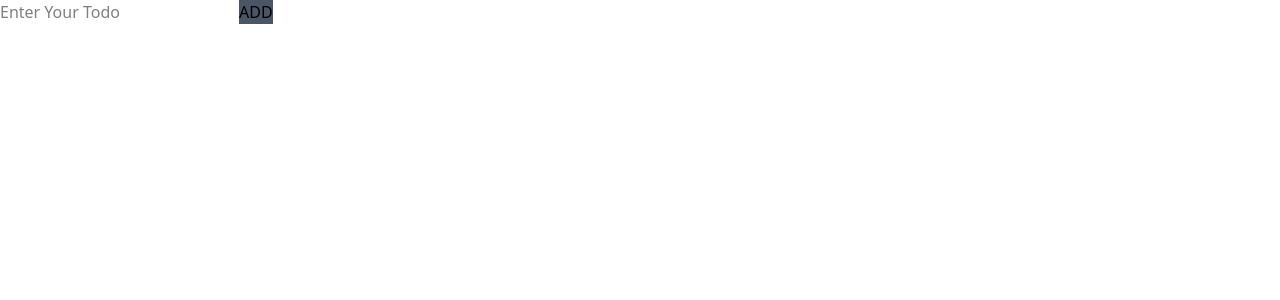
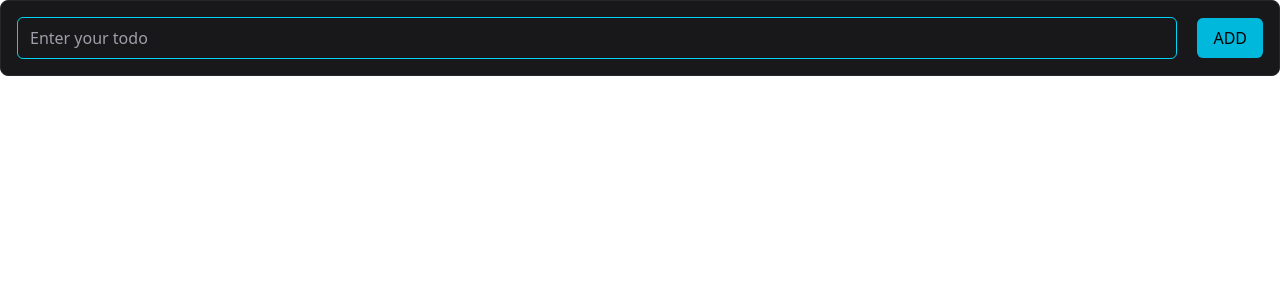
Before and after one commit to Rashid-Narikkodan/React_ToDo, a React (Vite) app: page / in a window 1280 px wide. Shown: the top 300 px of the page. Built offline with nearby package versions, Linux system fonts and the light colour scheme.

Commit message:
update- Buttons add generic attributes, form designed, app.jsx wrapped in main with updated layout

```diff
--- a/src/components/Button.tsx
+++ b/src/components/Button.tsx
@@ -1,10 +1,12 @@
+import type { ButtonHTMLAttributes } from "react"
+
 type Props={
   children: React.ReactNode
   type?:"button" | "submit" | "reset" | undefined,
-}
-const Button = ({type='button',children}:Props) => {
+} & Omit<ButtonHTMLAttributes<HTMLButtonElement>,'type'>
+const Button = ({type='button',children,...rest}:Props) => {
   return (
-    <button type={type} className="bg-gray-600">
+    <button type={type} {...rest}>
       {children}
     </button>
   )
--- a/src/components/TodoForm.tsx
+++ b/src/components/TodoForm.tsx
@@ -15,10 +15,46 @@ const TodoForm = ({addTodo}:Props) => {
         setValue('')
     }
     return (
-    <form onSubmit={handleSubmit}>
-        <Input value={value} placeholder={"Enter Your Todo"} onChange={setValue}/>
-        <Button type={"submit"}>ADD</Button>
-    </form>
+   <form
+  onSubmit={handleSubmit}
+  className="flex items-center gap-3 p-4 bg-zinc-900 rounded-lg border border-zinc-800"
+>
+  <Input
+    value={value}
+    onChange={setValue}
+    placeholder="Enter your todo"
+    className="
+      flex-1
+      bg-transparent
+      border border-cyan-400
+      rounded-md
+      px-3 py-2
+      text-white
+      placeholder:text-zinc-400
+      focus:outline-none
+      focus:ring-2
+      focus:ring-cyan-500
+    "
+  />
+
+  <Button
+    type="submit"
+    className="
+      px-4 py-2
+      rounded-md
+      bg-cyan-500
+      text-black
+      font-medium
+      hover:bg-cyan-400
+      active:scale-95
+      transition
+      disabled:opacity-50
+    "
+  >
+    ADD
+  </Button>
+</form>
+
   )
 }
 
```
